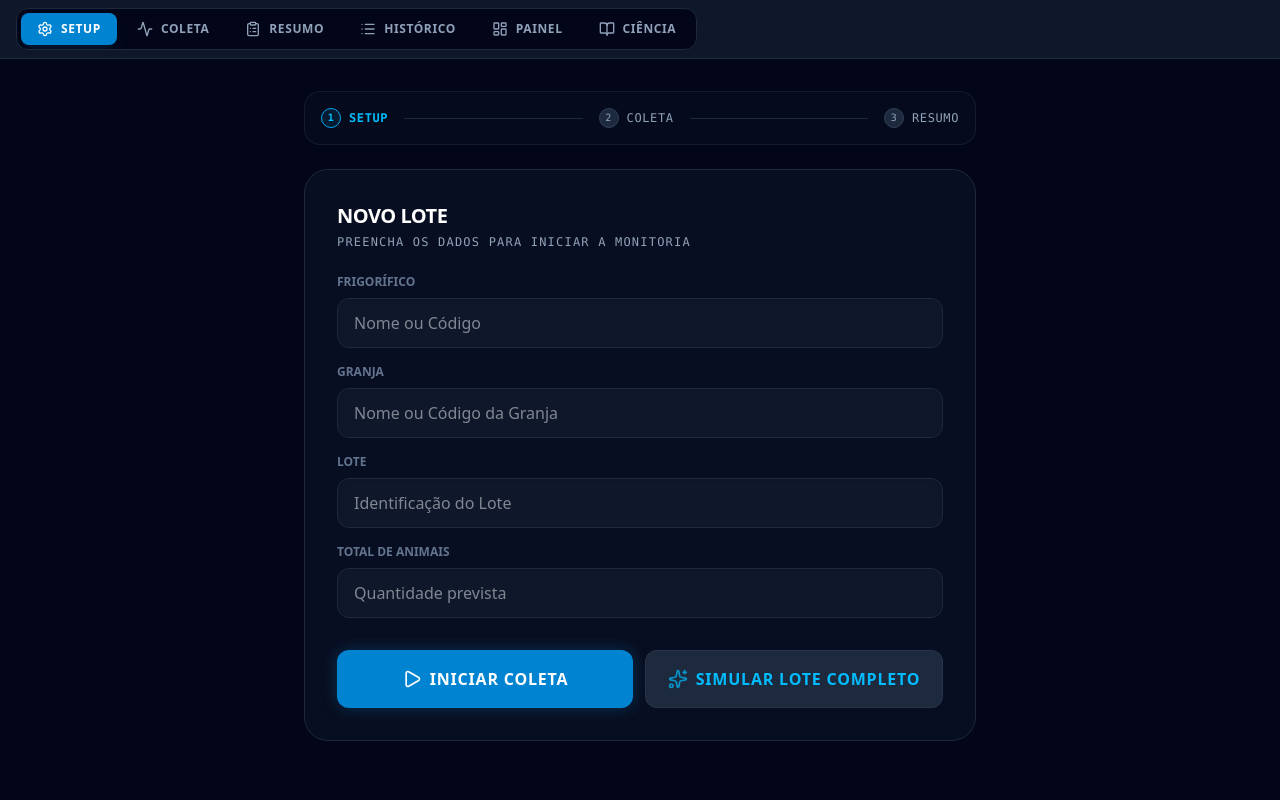
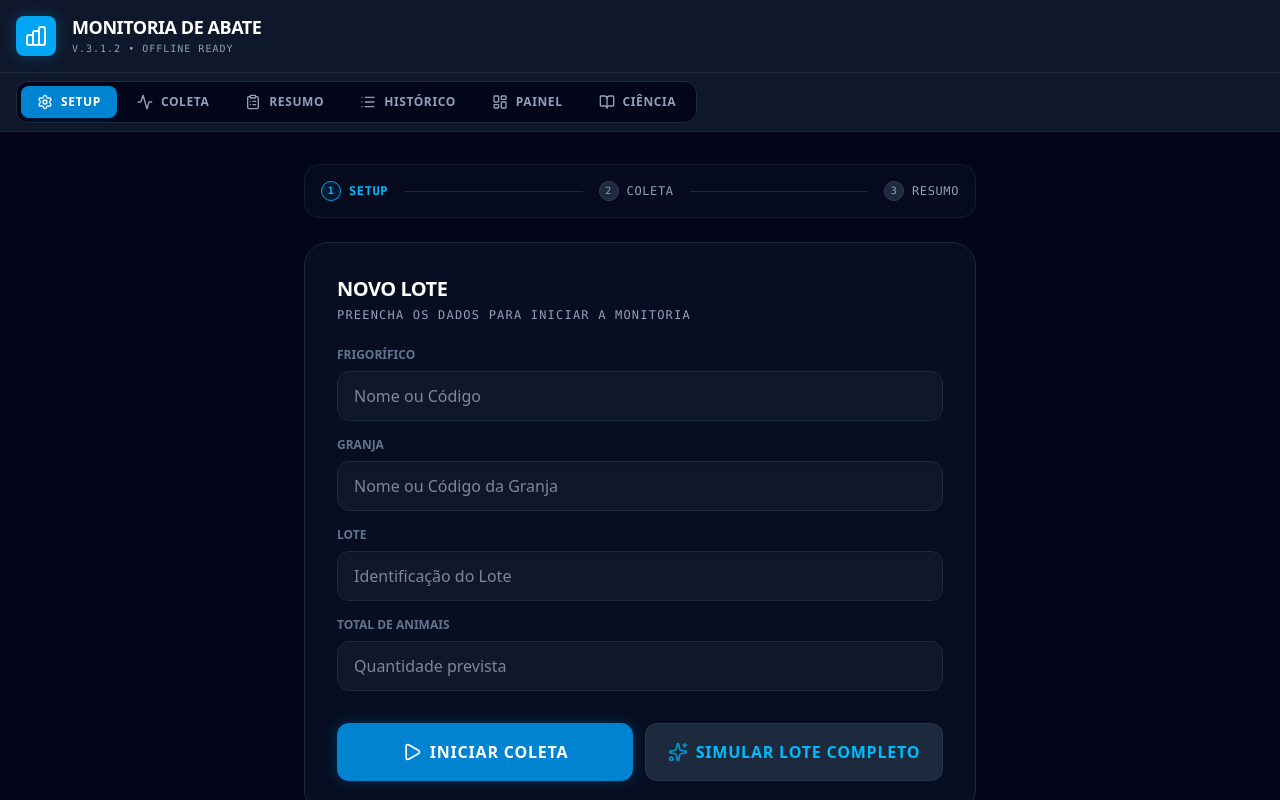
Before and after one commit to rogerfrancescon-svg/Monitoria-de-abate-suino, a React (Vite) app: page / in a window 1280 px wide. Built offline with nearby package versions, Linux system fonts and the light colour scheme.

Commit message:
Erro pages

```diff
--- a/package.json
+++ b/package.json
@@ -38,9 +38,9 @@
     "@types/express": "^4.17.21",
     "@types/node": "^22.14.0",
     "autoprefixer": "^10.4.21",
-    "esbuild": "^0.25.0",
+    "esbuild": "^0.25.12",
     "tailwindcss": "^4.1.14",
-    "tsx": "^4.21.0",
+    "tsx": "^4.23.1",
     "typescript": "~5.8.2",
     "vite": "^6.2.3",
     "vite-plugin-pwa": "^1.3.0"
--- a/src/App.tsx
+++ b/src/App.tsx
@@ -27,6 +27,32 @@ export default function App() {
 
   return (
     <div className="flex flex-col h-[100dvh] bg-slate-950 text-slate-50 font-sans">
+      {/* Top Header */}
+      {activeTab !== 'collection' && (
+        <header className="bg-slate-900 border-b border-slate-800 shadow-xl shrink-0 p-4">
+          <div className="max-w-7xl mx-auto flex items-center justify-between">
+            <div className="flex items-center gap-4">
+              <div className="w-10 h-10 bg-sky-500 rounded-lg flex items-center justify-center shrink-0 shadow-[0_0_15px_rgba(14,165,233,0.3)]">
+                <svg className="w-6 h-6 text-white" fill="none" stroke="currentColor" viewBox="0 0 24 24">
+                  <path strokeLinecap="round" strokeLinejoin="round" strokeWidth="2" d="M9 19v-6a2 2 0 00-2-2H5a2 2 0 00-2 2v6a2 2 0 002 2h2a2 2 0 002-2zm0 0V9a2 2 0 012-2h2a2 2 0 012 2v10m-6 0a2 2 0 002 2h2a2 2 0 002-2m0 0V5a2 2 0 012-2h2a2 2 0 012 2v14a2 2 0 01-2 2h-2a2 2 0 01-2-2z"></path>
+                </svg>
+              </div>
+              <div>
+                <h1 className="text-lg font-bold tracking-tight uppercase text-white leading-tight">Monitoria de Abate</h1>
+                <p className="text-[10px] text-slate-400 font-mono uppercase tracking-widest mt-0.5">V.3.1.2 • Offline Ready</p>
+              </div>
+            </div>
+
+            {currentBatch && (
+              <div className="hidden sm:block text-right">
+                <div className="text-[10px] text-slate-500 uppercase tracking-widest mb-0.5">Lote Atual</div>
+                <div className="text-sm font-mono text-sky-400 font-bold">{(currentBatch.farm || 'GRN').substring(0,3).toUpperCase()}-{currentBatch.batchId || '000'}</div>
+              </div>
+            )}
+          </div>
+        </header>
+      )}
+
       {/* Navigation Bar */}
       <nav className="bg-slate-900 border-b border-slate-800 shrink-0 p-2 sm:px-4 z-10">
         <div className="max-w-7xl mx-auto flex">
--- a/src/components/CollectionTab.tsx
+++ b/src/components/CollectionTab.tsx
@@ -325,17 +325,6 @@ export function CollectionTab() {
 
       {/* Center Panel: Lobos Evaluation */}
       <section className="flex-1 bg-slate-950 md:bg-slate-900 md:rounded-2xl md:border border-slate-800 flex flex-col relative overflow-hidden md:shadow-lg">
-        {/* Desktop Header */}
-        <div className="hidden md:flex items-center justify-between p-8 pb-0 shrink-0">
-          <h2 className="text-xl font-bold text-white flex items-center gap-3">
-            <span className="w-2 h-8 bg-sky-500 rounded-full"></span>
-            Avaliação Pulmonar
-          </h2>
-          <div className="flex gap-2">
-            <span className="px-3 py-1 bg-slate-800 border border-slate-700 rounded-md text-[10px] text-slate-400 uppercase font-bold">Madec Adaptado</span>
-          </div>
-        </div>
-
         {/* Scrollable Content */}
         <div className="flex-1 overflow-y-auto p-2 md:p-8 pb-20 md:pb-8">
           <div className="md:grid md:grid-cols-2 gap-x-12">
```
Also changed, not shown: 2 other files (tests, documents, lock files or other folders).
